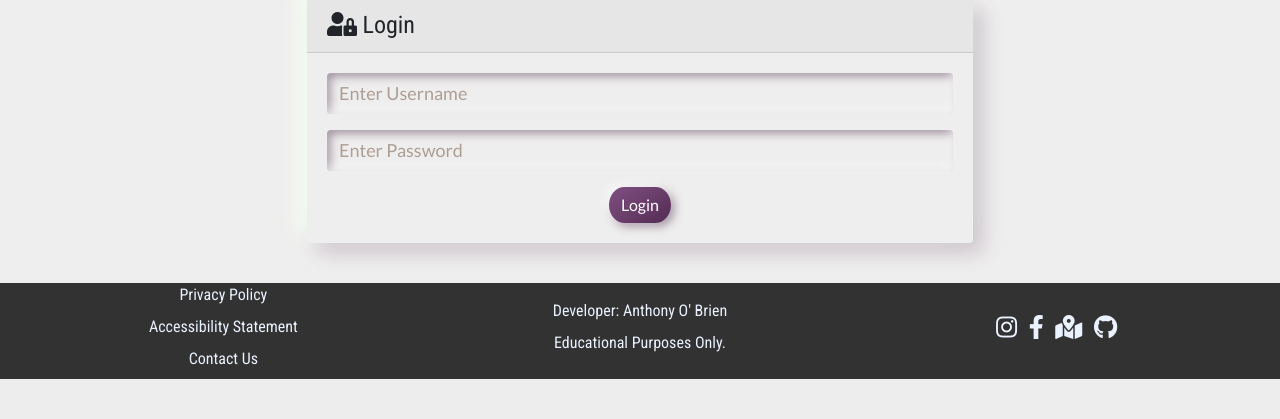
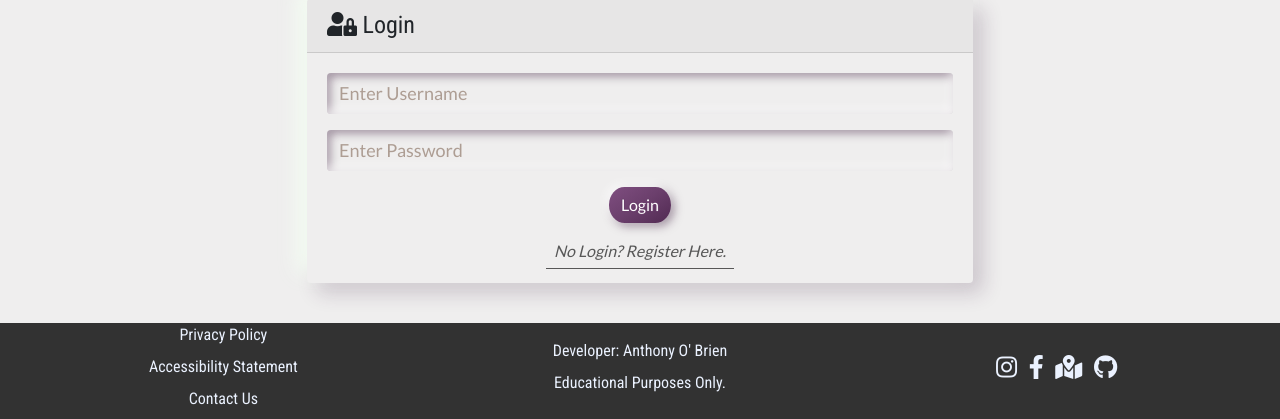
Before and after one commit to auxfuse/Milestone4, a Django app: page /accounts/login in a window 1280 px wide. Shown: the part 464-883 px from the top of the page. Before the commit the page ends 843 px from the top, so only its background shows below. Run offline with Django 3.2, Linux system fonts and the light colour scheme; some libraries are stand-ins or nearby versions.

Commit message:
Anchor tag added to login form to direct user to Registration page

```diff
--- a/Milestone4/static/css/style.css
+++ b/Milestone4/static/css/style.css
@@ -174,12 +174,12 @@ footer .row {
 }
 
 .form-control:focus {
-    box-shadow: inset -3px -5px 5px 0 rgba(255, 255, 255, 0.83), inset 3px 3px 10px 0 rgba(67,35,68,0.50);
+    box-shadow: inset -3px -5px 5px 0 rgba(255, 255, 255, 0.83), inset 3px 3px 10px 0 rgba(67,35,68,0.30);
 }
 
 .btn-primary {
     display: block;
-    margin: 0 auto;
+    margin: 0 auto 1rem;
     background: linear-gradient(145deg, #7f4e80, #6b3f6c, #512a52);
     border: none;
     text-shadow: -1px 0 #6b3f6c, 0 1px #6b3f6c, 1px 0 #6b3f6c, 0 -1px #6b3f6c;
@@ -292,6 +292,15 @@ footer .row {
     margin: auto 0;
 }
 
+.register-link a {
+    font-family: "Lato", sans-serif;
+    font-style: italic;
+    color: #575757;
+    text-decoration: none;
+    padding: 0.5rem;
+    border-bottom: 1px solid #575757;
+}
+
 /* Media Queries */
 
 @media (min-width: 320px) {
--- a/templates/accounts/login.html
+++ b/templates/accounts/login.html
@@ -40,6 +40,9 @@
                             </div>
                             <input type="submit" value="Login" class="btn btn-primary">
                         </form>
+                        <div class="register-link text-center">
+                            <a href="#">No Login? Register Here.</a>
+                        </div>
                     </div>
                 </div>
             </div>
```
